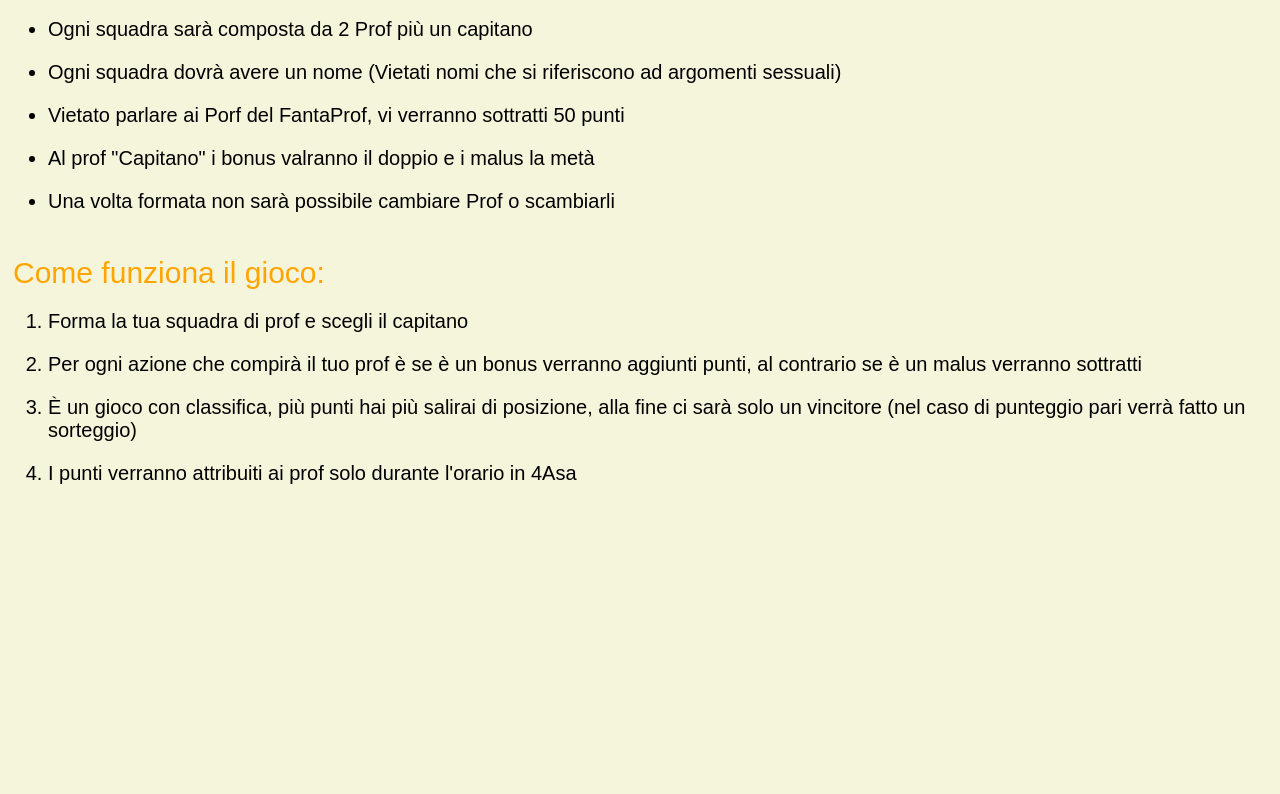
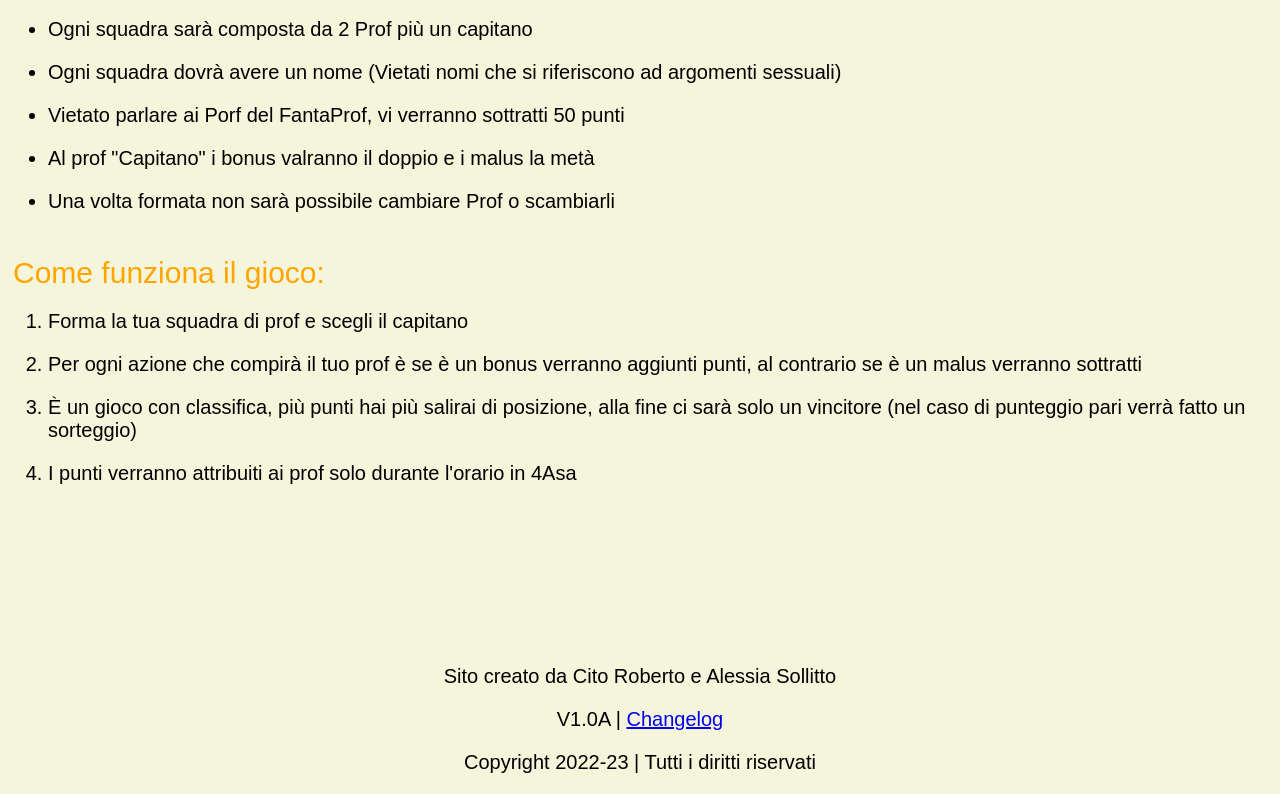
Before and after one commit to RMChannel/FantaProf, a plain HTML site: page Regolamento/index.html in a window 1280 px wide. Shown: the part 148-942 px from the top of the page. Before the commit the page ends 800 px from the top, so only its background shows below. Drawn offline with Linux system fonts and the light colour scheme.

Commit message:
V1.01A
Aggiunti i crediti con link al changelog del sito su GitHub

```diff
--- a/Regolamento/index.html
+++ b/Regolamento/index.html
@@ -32,5 +32,8 @@
                 <li>I punti verranno attribuiti ai prof solo durante l'orario in 4Asa</li>
             </ol>
         </subtitle>
+        <p class="credits" id="creditm">Sito creato da Cito Roberto e Alessia Sollitto</p>
+        <p class="credits">V1.0A | <a href="https://github.com/RMChannel/FantaProf/commits/V1.0A">Changelog</a></p>
+        <p class="credits">Copyright 2022-23 | Tutti i diritti riservati</p>
     </body>
 </html>
--- a/Regolamento/style.css
+++ b/Regolamento/style.css
@@ -5,3 +5,7 @@ rule {
 game {
     color: orange;
 }
+
+#creditm {
+    margin-top: 180px;
+}
--- a/style.css
+++ b/style.css
@@ -104,3 +104,9 @@ punt {
 li {
     margin-top: 20px;
 }
+
+.credits {
+    font-size: 20px;
+    text-align: center;
+    font-family: fantasy;
+}
```
Also changed, not shown: index.html (+3 -0 lines).
